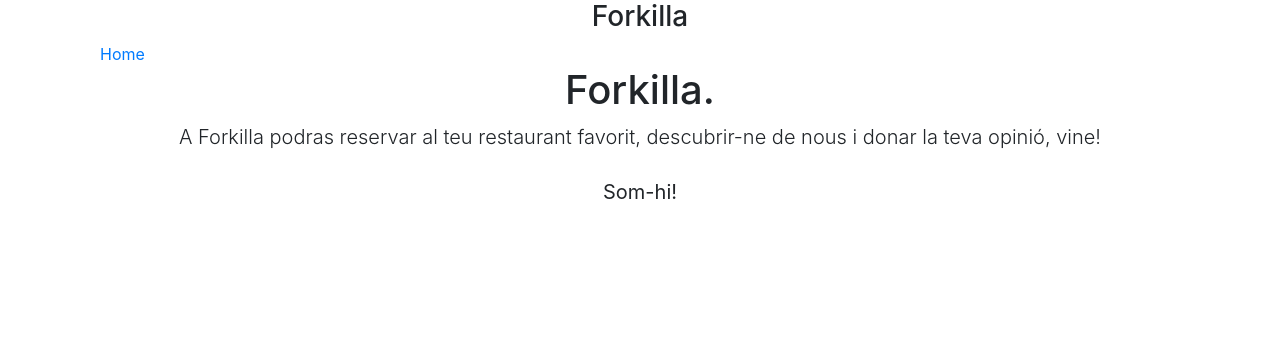
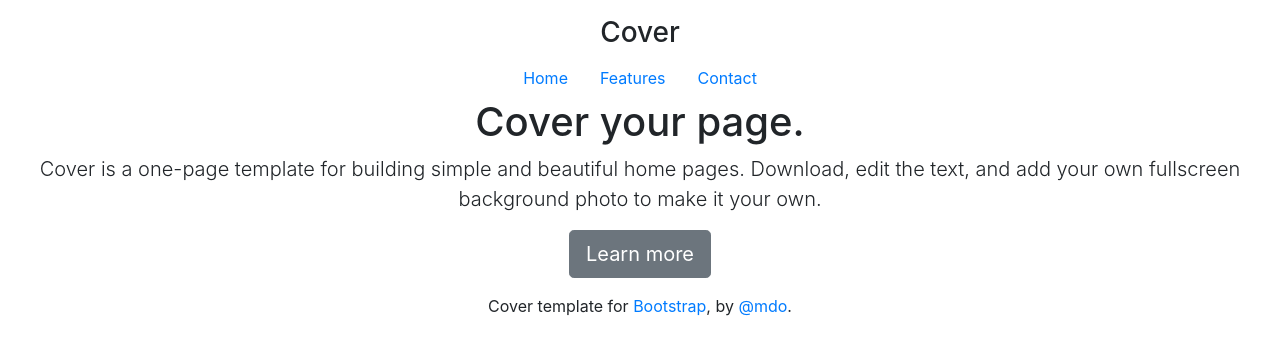
Before and after one commit to DavidAlvarezRios/sd2019-forkillaa9, a Django app: page / in a window 1280 px wide. Shown: the top 355 px of the page. Run offline with Django 3.2, Linux system fonts and the light colour scheme; some libraries are stand-ins or nearby versions.

Commit message:
test bootstrap

```diff
--- a/templates/forkilla/welcome.html
+++ b/templates/forkilla/welcome.html
@@ -1,45 +1,62 @@
 <!DOCTYPE html>
-<html lang="en">
-<head>
-    <meta charset="UTF-8">
-    <title>Benvingut!</title>
+<html lang="en"><head>
+<meta http-equiv="content-type" content="text/html; charset=UTF-8">
+    <meta charset="utf-8">
+    <meta name="viewport" content="width=device-width, initial-scale=1, shrink-to-fit=no">
+    <meta name="description" content="">
+    <meta name="author" content="">
+    <link rel="icon" href="https://getbootstrap.com/favicon.ico">
+
+    <title>Cover Template for Bootstrap</title>
+
     <link rel="canonical" href="https://getbootstrap.com/docs/4.0/examples/cover/">
-    <link href="https://stackpath.bootstrapcdn.com/bootstrap/4.3.1/css/bootstrap.min.css" rel="stylesheet" integrity="sha384-ggOyR0iXCbMQv3Xipma34MD+dH/1fQ784/j6cY/iJTQUOhcWr7x9JvoRxT2MZw1T" crossorigin="anonymous">
-    <script src="https://stackpath.bootstrapcdn.com/bootstrap/4.3.1/js/bootstrap.min.js" integrity="sha384-JjSmVgyd0p3pXB1rRibZUAYoIIy6OrQ6VrjIEaFf/nJGzIxFDsf4x0xIM+B07jRM" crossorigin="anonymous"></script>
-    <script src="https://stackpath.bootstrapcdn.com/bootstrap/4.3.1/js/bootstrap.bundle.min.js" integrity="sha384-xrRywqdh3PHs8keKZN+8zzc5TX0GRTLCcmivcbNJWm2rs5C8PRhcEn3czEjhAO9o" crossorigin="anonymous"></script>
+
+    <!-- Bootstrap core CSS -->
+    <link href="Cover%20Template%20for%20Bootstrap_files/bootstrap.css" rel="stylesheet">
+
+    <!-- Custom styles for this template -->
+    <link href="Cover%20Template%20for%20Bootstrap_files/cover.css" rel="stylesheet">
   </head>
+
   <body class="text-center">
 
-
-    <div class="site-wrapper">
-
-      <div class="site-wrapper-inner">
-
-        <div class="container">
-
-          <div class="masthead clearfix">
-            <div class="container inner">
-              <h3 class="masthead-brand">Forkilla</h3>
-              <nav>
-                <ul class="nav masthead-nav">
-                  <li class="active"><a href="/forkilla/restaurants">Home</a></li>
-                </ul>
+    <div class="cover-container d-flex h-100 p-3 mx-auto flex-column">
+      <header class="masthead mb-auto">
+        <div class="inner">
+          <h3 class="masthead-brand">Cover</h3>
+          <nav class="nav nav-masthead justify-content-center">
+            <a class="nav-link active" href="#">Home</a>
+            <a class="nav-link" href="#">Features</a>
+            <a class="nav-link" href="#">Contact</a>
           </nav>
         </div>
+      </header>
+
+      <main role="main" class="inner cover">
+        <h1 class="cover-heading">Cover your page.</h1>
+        <p class="lead">Cover is a one-page template for building simple
+ and beautiful home pages. Download, edit the text, and add your own
+fullscreen background photo to make it your own.</p>
+        <p class="lead">
+          <a href="#" class="btn btn-lg btn-secondary">Learn more</a>
+        </p>
+      </main>
+
+      <footer class="mastfoot mt-auto">
+        <div class="inner">
+          <p>Cover template for <a href="https://getbootstrap.com/">Bootstrap</a>, by <a href="https://twitter.com/mdo">@mdo</a>.</p>
+        </div>
+      </footer>
     </div>
 
-          <div class="inner cover">
-            <h1 class="cover-heading">Forkilla.</h1>
-            <p class="lead">A Forkilla podras reservar al teu restaurant favorit, descubrir-ne de nous i donar la teva opinió, vine!</p>
-            <p class="lead">
-              <a href="/forkilla/restaurants" class="btn btn-lg btn-default">Som-hi!</a>
-            </p>
-          </div>
 
-        </div>
+    <!-- Bootstrap core JavaScript
+    ================================================== -->
+    <!-- Placed at the end of the document so the pages load faster -->
+    <script src="Cover%20Template%20for%20Bootstrap_files/jquery-3.js" integrity="sha384-KJ3o2DKtIkvYIK3UENzmM7KCkRr/rE9/Qpg6aAZGJwFDMVNA/GpGFF93hXpG5KkN" crossorigin="anonymous"></script>
+    <script>window.jQuery || document.write('<script src="../../assets/js/vendor/jquery-slim.min.js"><\/script>')</script>
+    <script src="Cover%20Template%20for%20Bootstrap_files/popper.js"></script>
+    <script src="Cover%20Template%20for%20Bootstrap_files/bootstrap.js"></script>
 
-      </div>
 
-    </div>
-</body>
-</html>
+</body></html>
```
Lines whose indentation alone changed are shown as unchanged.
